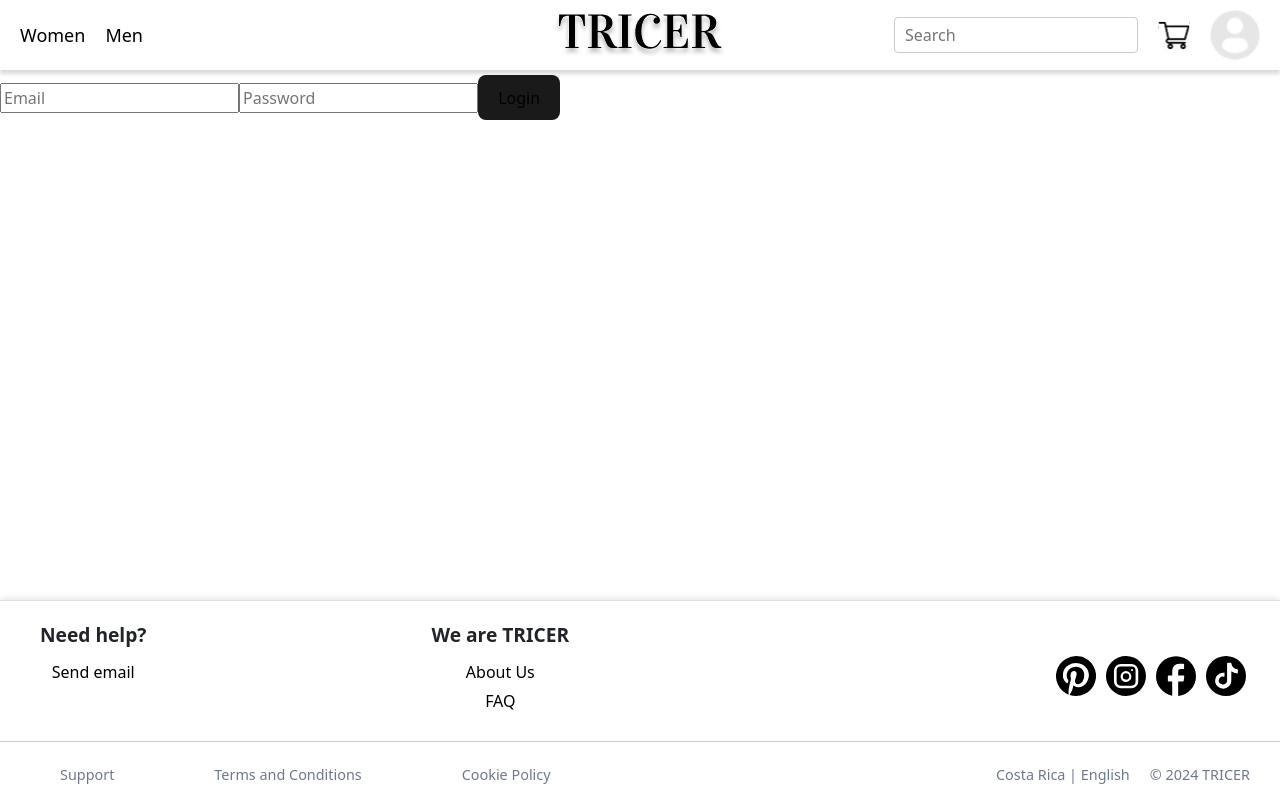
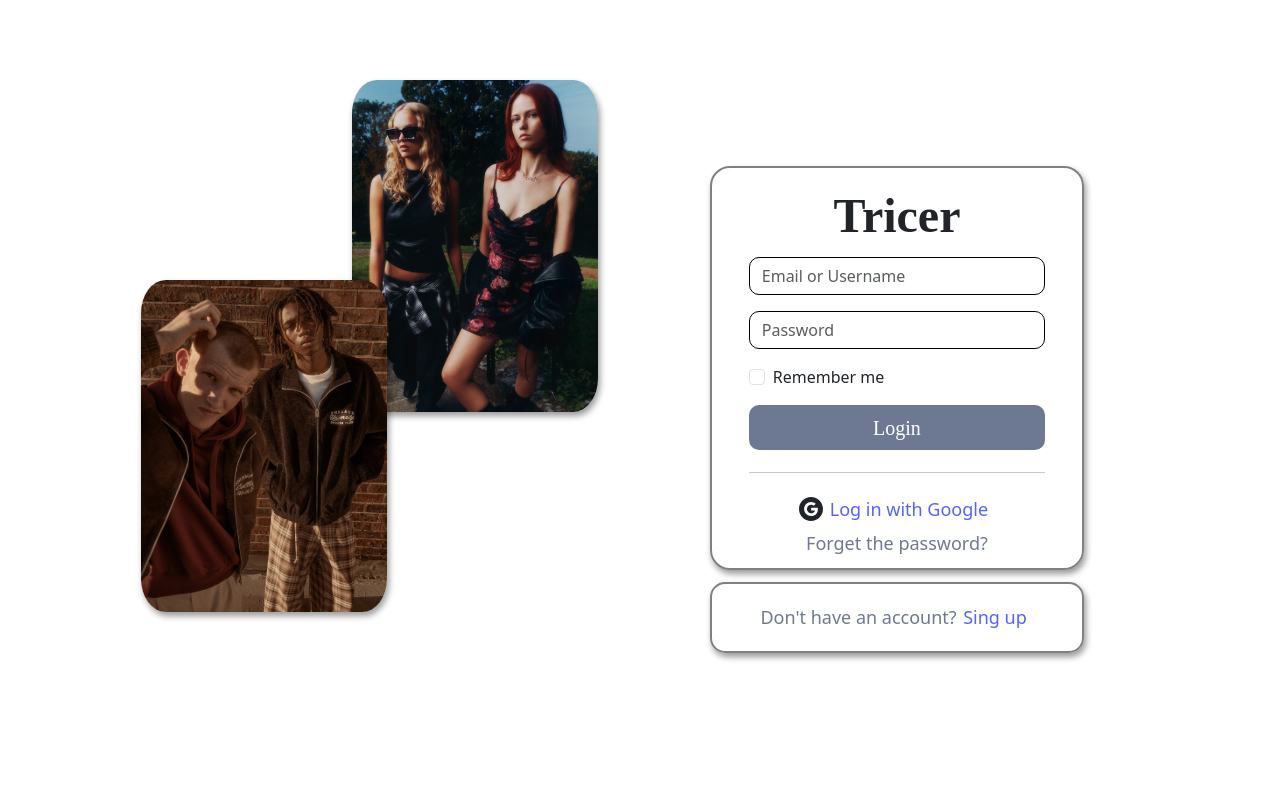
Before and after one commit to JGeanca/Tricer, a React (Vite) app in the folder projects/project-01/: page /login in a window 1280 px wide. Built offline with nearby package versions, Linux system fonts and the light colour scheme.

Commit message:
Adding the login page with the style

```diff
--- a/projects/project-01/src/assets/Icons.jsx
+++ b/projects/project-01/src/assets/Icons.jsx
@@ -51,7 +51,13 @@
     </svg>
   )
 }
-
+export function GoogleIcon({ width = 48, height = 48 }) {
+    return (
+        <svg xmlns="http://www.w3.org/2000/svg" width={width} height={height} viewBox="0 0 24 24"><g fill="none"><g clipPath="url(#akarIconsGoogleContainedFill0)">
+        <path fill="currentColor" fillRule="evenodd" d="M12 0C5.372 0 0 5.373 0 12s5.372 12 12 12c6.627 0 12-5.373 12-12S18.627 0 12 0m.14 19.018c-3.868 0-7-3.14-7-7.018s3.132-7.018 7-7.018c1.89 0 3.47.697 4.682 1.829l-1.974 1.978v-.004c-.735-.702-1.667-1.062-2.708-1.062c-2.31 0-4.187 1.956-4.187 4.273c0 2.315 1.877 4.277 4.187 4.277c2.096 0 3.522-1.202 3.816-2.852H12.14v-2.737h6.585q.134.704.135 1.474c0 4.01-2.677 6.86-6.72 6.86" clipRule="evenodd"/></g><defs><clipPath id="akarIconsGoogleContainedFill0">
+        <path fill="#fff" d="M0 0h24v24H0z"/></clipPath></defs></g></svg>
+    )
+}
 export function ChevronLeft() {
   return (
     <svg xmlns="http://www.w3.org/2000/svg" width={24} height={24} fill="none" viewBox="0 0 24 24" strokeWidth="1.5" stroke="currentColor" className="size-6">
--- a/projects/project-01/src/components/LoginForm.jsx
+++ b/projects/project-01/src/components/LoginForm.jsx
@@ -1,41 +1,72 @@
-import { useState } from 'react'
-import { useNavigate } from 'react-router-dom'
-import { useAuth } from '../hooks/useAuth'
+//import { useState } from 'react'
+//import { useNavigate } from 'react-router-dom'
+//import { useAuth } from '../hooks/useAuth'
 
+//import '../css/loginForm.css'
+
+//export function LoginForm() {
+//  const [email, setEmail] = useState('')
+//  const [password, setPassword] = useState('')
+//  const { login } = useAuth()
+//  const navigate = useNavigate()
+
+//  const handleSubmit = async (e) => {
+//    e.preventDefault()
+//    try {
+//      await login(email, password)
+//      navigate('/')
+//    } catch (error) {
+//      // TODO: Show a proper error message to the user
+//      console.error('Login failed', error)
+//    }
+//  }
+
+//  return (
+//    <form onSubmit={handleSubmit} className="login-form">
+//      <input className="email-form"
+//        type="email"
+//        value={email}
+//        onChange={(e) => setEmail(e.target.value)}
+//        placeholder="Email"
+//        required
+//      />
+//      <input className="password-form"
+//        type="password"
+//        value={password}
+//        onChange={(e) => setPassword(e.target.value)}
+//        placeholder="Password"
+//        required
+//      />
+//      <button type="submit" className="login-button-form">Login</button>
+//    </form>
+//  )
+//}
+
+import Button from 'react-bootstrap/Button';
+import Form from 'react-bootstrap/Form';
+
+import '../css/loginForm.css'
 export function LoginForm() {
-  const [email, setEmail] = useState('')
-  const [password, setPassword] = useState('')
-  const { login } = useAuth()
-  const navigate = useNavigate()
+    return (
+        <Form className="login-form">
+            <Form.Group className="mb-3" controlId="formBasicEmail">
+                <Form.Control className="email-form" onChange={(e) => setEmail(e.target.value)}
+                    type="email" placeholder="Email or Username" />
+            </Form.Group>
 
-  const handleSubmit = async (e) => {
-    e.preventDefault()
-    try {
-      await login(email, password)
-      navigate('/')
-    } catch (error) {
-      // TODO: Show a proper error message to the user
-      console.error('Login failed', error)
-    }
-  }
+            <Form.Group className="mb-3" controlId="formBasicPassword">
+                <Form.Control className="password-form" onChange={(e) => setPassword(e.target.value)}
+                    type="password" placeholder="Password" />
+            </Form.Group>
 
-  return (
-    <form onSubmit={handleSubmit}>
-      <input
-        type="email"
-        value={email}
-        onChange={(e) => setEmail(e.target.value)}
-        placeholder="Email"
-        required
-      />
-      <input
-        type="password"
-        value={password}
-        onChange={(e) => setPassword(e.target.value)}
-        placeholder="Password"
-        required
-      />
-      <button type="submit">Login</button>
-    </form>
-  )
+            <Form.Group className="mb-3" controlId="formBasicCheckbox">
+                <Form.Check className="remember-checkbox" onChange={(e) => setRemeberMe(e.target.value)}
+                    type="checkbox" label="Remember me" />
+            </Form.Group>
+
+            <Button type="submit" className="login-button-form">
+                Login
+            </Button>
+        </Form>
+    )
 }
--- /dev/null
+++ b/projects/project-01/src/css/loginForm.css
@@ -0,0 +1,33 @@
+
+.login-form {
+    width: 80%;
+    margin: 1.5%;
+}
+
+.email-form {
+    display: flex;
+    flex-direction: column;
+    border: 1px solid black;
+    border-radius: 10px;
+}
+
+.password-form {
+    display: flex;
+    flex-direction: column;
+    border: 1px solid black;
+    border-radius: 10px;
+}
+
+.login-button-form {
+    width: 100%;
+    padding: 2.5%;
+    font-family: Elephant;
+    font-size: clamp(10px, 2.5vw, 20px);
+    background-color: #6D7993;
+    border: none;
+    border-radius: 10px;
+}
+
+.login-button-form:hover {
+    background-color: #5465FF;
+}
--- /dev/null
+++ b/projects/project-01/src/css/loginPage.css
@@ -0,0 +1,112 @@
+.login-page {
+    display: flex;
+    height: 100vh;
+    width: 100vw;
+}
+
+.images-section {
+    min-width: 55%;
+    position: relative;
+}
+
+.images-section img {
+    position: absolute;
+    min-width: 25%;
+    max-width: 35%;
+}
+
+.upper-image {
+    top: 10%;
+    left: 50%;
+    border-radius: 10%;
+    box-shadow: 2px 4px 6px rgba(0, 0, 0, 0.4);
+}
+
+.lower-image {
+    top: 35%;
+    left: 20%;
+    border-radius: 10%;
+    box-shadow: 2px 4px 6px rgba(0, 0, 0, 0.4);
+}
+
+.user-section {
+    margin-top: 1.5%;
+    min-width: 45%;
+    display: flex;
+    flex-direction: column;
+    align-items: flex-start;
+    justify-content: center;
+}
+
+.login-section {
+    padding: 2% 0% 2% 0%;
+    display: flex;
+    width: 65%;
+    border: 2px solid gray;
+    border-radius: 20px;
+    box-shadow: 2px 4px 6px rgba(0, 0, 0, 0.4);
+    flex-direction: column;
+    justify-content: center;
+    align-items: center;
+    margin: 1%;
+}
+
+.login-title {
+    font-size: clamp(24px, 4vw, 48px);
+    font-weight: bold;
+    font-family: Elephant;
+}
+
+.separator-line {
+    width: 80%;
+}
+
+
+.register-section {
+    padding: 3.5%;
+    display: flex;
+    width: 65%;
+    border: 2px solid gray;
+    border-radius: 15px;
+    box-shadow: 2px 4px 6px rgba(0, 0, 0, 0.4);
+    justify-content: center;
+    align-items: center;
+    margin: 1%;
+    flex-direction: row;
+    font-size: clamp(14px, 2vw, 18px);
+    color: #6D7993;
+}
+
+.login-google-group {
+    display: flex;
+    align-items: center;
+    justify-content: center;
+}
+
+.login-lower-section {
+    text-align: center;
+    text-decoration-line: none;
+    width: 75%;
+}
+
+.login-google {
+    color: #5465FF;
+    text-decoration: none;
+    margin: 1.5%;
+    padding: 1%;
+    font-size: clamp(14px, 2vw, 18px);
+}
+
+.forget-password {
+    color: #6D7993;
+    margin: 1.5%;
+    text-decoration-line: none;
+    padding: 1%;
+    font-size: clamp(12px, 2vw, 18px);
+}
+
+.sign-up {
+    margin: 0% 2% 0% 2%;
+    color: #5465FF;
+    text-decoration: none;
+}
--- /dev/null
+++ b/projects/project-01/src/pages/Login.jsx
@@ -0,0 +1,44 @@
+import { Link } from 'react-router-dom'
+import HomeWomen from '../assets/imgs/home_women.svg'
+import HomeMen from '../assets/imgs/home_men.svg'
+import { LoginForm } from '../components/LoginForm'
+import { GoogleIcon } from '../assets/Icons'
+
+import '../css/loginPage.css'
+
+export default function Login() {
+    return (
+        <div className="login-page">
+            <div className="images-section">
+                <img src={HomeWomen} alt="Women" className="upper-image"/>
+                <img src={HomeMen} alt="Men" className="lower-image" />
+            </div>
+            <div className="user-section">
+                <div className="login-section">
+                    <div className="login-title">
+                        Tricer
+                    </div>
+                    <LoginForm />
+                    <hr className="separator-line" />
+                    <div className="login-lower-section">
+                        <div className="login-google-group">
+                            <GoogleIcon width="24" height="24"/>
+                            <Link to="/login-google" className="login-google">
+                                Log in with Google
+                            </Link>
+                        </div>
+                        <Link to="/password/reset" className="forget-password">
+                            Forget the password?
+                        </Link>
+                    </div>
+                </div>
+                <div className="register-section">
+                    Don't have an account?
+                    <Link to="/signup" className="sign-up">
+                        Sing up
+                    </Link>
+                </div>
+            </div>
+        </div>
+    )
+}
```
Also changed, not shown: projects/project-01/src/main.jsx (+9 -6 lines), 1 other file (tests, documents, lock files or other folders).
